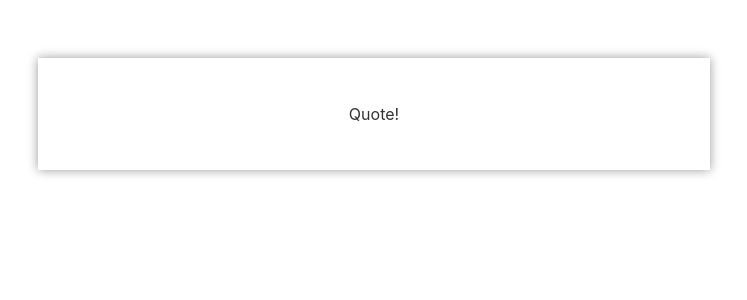
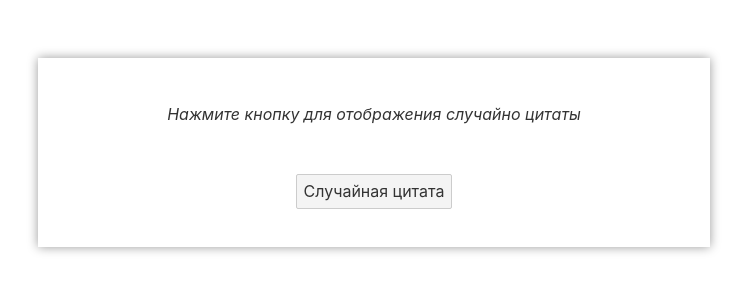
Before and after one commit to after-finitude/random-quote, a Svelte app: page / in a window 1280 px wide. Shown: the top 300 px of the page, without its empty margins (266-1013 px from the left). Built offline with nearby package versions, Linux system fonts and the light colour scheme.

Commit message:
Add basic functionality

```diff
--- /dev/null
+++ b/data.json
@@ -0,0 +1,34 @@
+{
+  "quotes": [
+    {
+      "id": "1",
+      "author": "Цицерон",
+      "text": "Недостаточно овладеть премудростью, нужно также уметь пользоваться ею"
+    },
+    {
+      "id": "2",
+      "author": "Леонардо да Винчи",
+      "text": "Где умирает надежда, там возникает пустота"
+    },
+    {
+      "id": "3",
+      "author": "Сократ",
+      "text": "Есть только одно благо — знание, и только одно зло — невежество"
+    },
+    {
+      "id": "4",
+      "author": "Фридрих Ницше",
+      "text": "Познавший самого себя — собственный палач"
+    },
+    {
+      "id": "5",
+      "author": "Иммануил Кант",
+      "text": "Весёлое выражение лица постепенно отражается и на внутреннем мире"
+    },
+    {
+      "id": "6",
+      "author": "Мишель де Монтень",
+      "text": "В начале всяческой философии лежит удивление"
+    }
+  ]
+}
--- a/src/App.svelte
+++ b/src/App.svelte
@@ -1,5 +1,5 @@
 <script lang="ts">
-  import Quote from "~components/Quote.svelte";
+  import Quote from "~components/Quote/Quote.svelte";
 
   import BaseLayout from "~components/styled/BaseLayout.svelte";
   import Container from "~components/styled/Container.svelte";
--- a/src/components/Quote.svelte
+++ /dev/null
@@ -1,6 +0,0 @@
-<script lang="ts">
-</script>
-
-<div class="container">
-  <p>Quote!</p>
-</div>
--- /dev/null
+++ b/src/components/Quote/Quote.svelte
@@ -0,0 +1,40 @@
+<script lang="ts">
+  import { quotes } from "../../../data.json";
+
+  import type { Quote } from "./types";
+
+  let quote: Quote = {
+    id: "",
+    author: "",
+    text: "",
+  };
+
+  const viewRandomQuote = () => {
+    quote = quotes[Math.floor(Math.random() * quotes.length)];
+  };
+</script>
+
+<style lang="scss">
+  .container {
+    &__quote {
+      margin-bottom: 50px;
+    }
+  }
+</style>
+
+<div class="container">
+  {#if quote.text && quote.author}
+    <blockquote class="container__quote">
+      <i>{quote.text}</i>
+      <br />
+      <br />
+      <i>© {quote.author}</i>
+    </blockquote>
+  {:else}
+    <blockquote class="container__quote">
+      <i>Нажмите кнопку для отображения случайно цитаты</i>
+    </blockquote>
+  {/if}
+
+  <button class="container__button" on:click={viewRandomQuote}>Случайная цитата</button>
+</div>
--- /dev/null
+++ b/src/components/Quote/types.ts
@@ -0,0 +1,5 @@
+export type Quote = {
+  id: string;
+  author: string;
+  text: string;
+};
```
